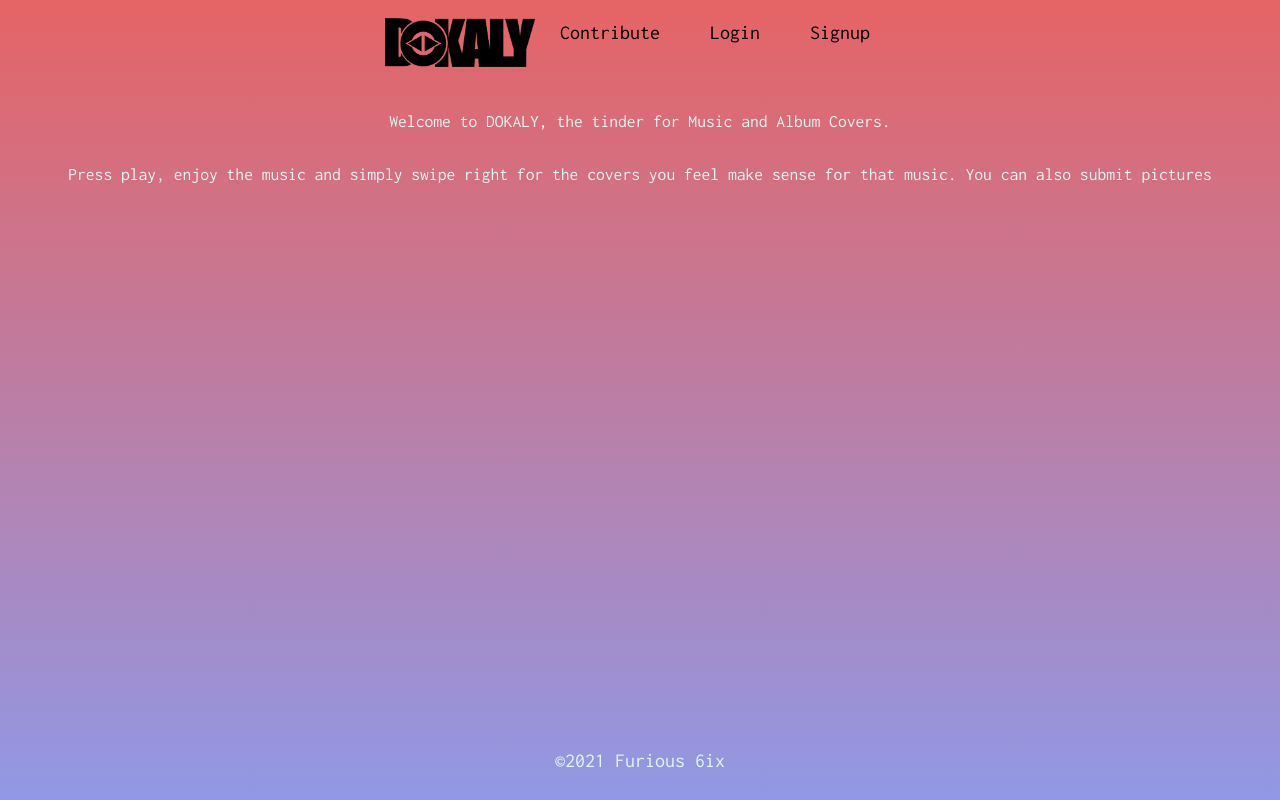
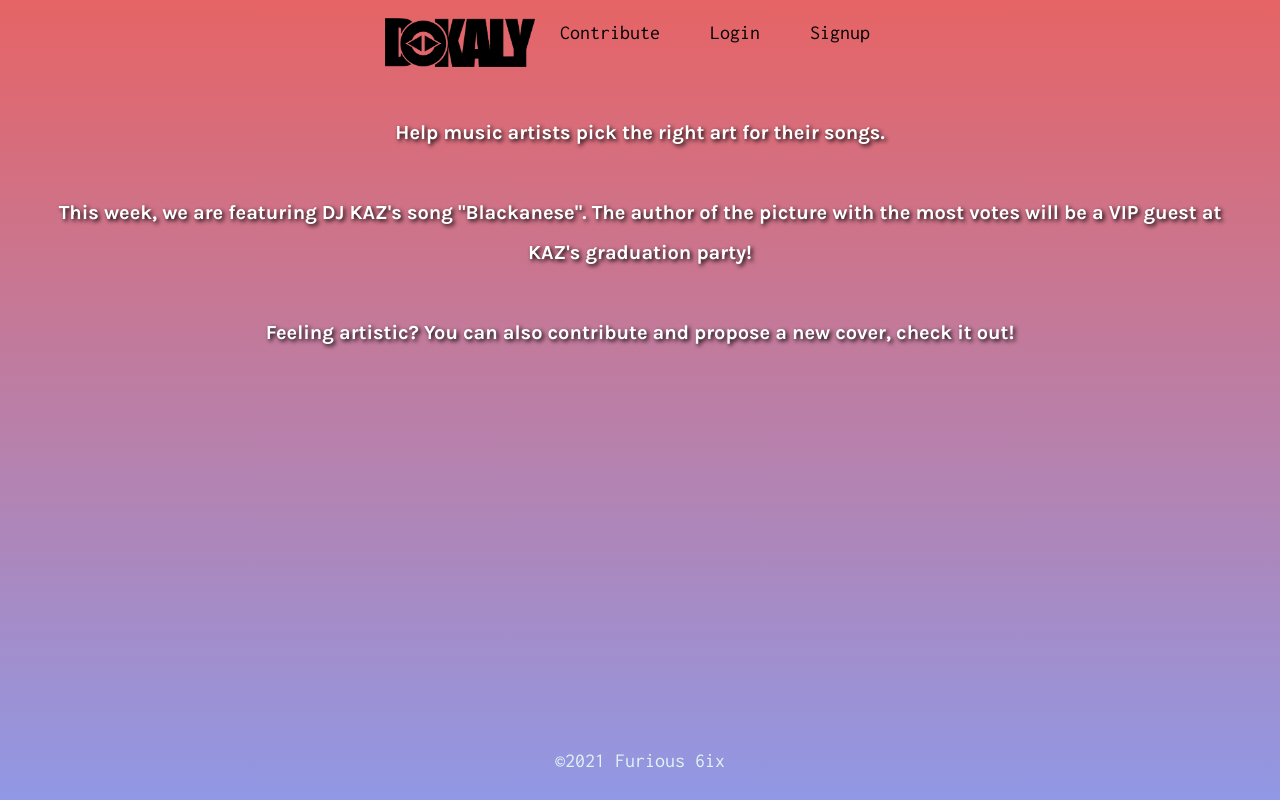
Before and after one commit to luiscabrera77/dokaly21, a React (Create React App) app in the folder client/: page / in a window 1280 px wide. Built offline with nearby package versions, Linux system fonts and the light colour scheme.

Commit message:
showing reaction count

```diff
--- a/client/src/components/Cards/index.js
+++ b/client/src/components/Cards/index.js
@@ -63,7 +63,7 @@ function Cards () {
       </div>
       <br /><br />
       <div className="centered px-3">
-        {lastDirection ? <h2 key={lastDirection} className='infoText'>You swiped {lastDirection}</h2> : <h3 className='infoText'>Press play to start listening and swipe right if you like this cover!</h3>}
+        {lastDirection ? <h2 key={lastDirection} className='infoText'>You swiped {lastDirection}</h2> : <h3 className='infoText'>Press play to start listening Blackanese by DJ Kaz, and swipe right if you like this picture as the art for the song!</h3>}
       </div>
     </div>
   )
--- a/client/src/components/FriendList/index.js
+++ b/client/src/components/FriendList/index.js
@@ -8,9 +8,9 @@ const FriendList = ({ friendCount, username, friends }) => {
 
   return (
     <div>
-      <h5>
+      <div className="centered px-3">
         {friendCount === 1 ? 'Fan of:' : 'Fan of:'}
-      </h5>
+      </div>
       <div className="buttons">
       {friends.map(friend => (
         <button className='button' key={friend._id}>
--- a/client/src/components/ThoughtForm/index.js
+++ b/client/src/components/ThoughtForm/index.js
@@ -59,7 +59,7 @@ const ThoughtForm = () => {
 
   return (
     <main className='flex-row justify-center mb-4'>
-      <div className='col-12 col-md-6'>
+      <div className='col-8 col-md-6'>
         <div className='cardwide'>
           <h4 className='card-header'>Contribute</h4>
           <div className='card-body'>
@@ -80,6 +80,10 @@ const ThoughtForm = () => {
           </div>
         </div>
       </div>
+      <div className="centered px-3">
+        <br />
+      Make sure that your link works and that you have permission to share the picture!
+      </div>
     </main>
         );
 };
--- a/client/src/components/ThoughtList/index.js
+++ b/client/src/components/ThoughtList/index.js
@@ -11,7 +11,9 @@ const ThoughtList = ({ thoughts }) => {
         {thoughts &&
           thoughts.map(thought => (
             <div key={thought._id}>
-              <div style={{ backgroundImage: 'url(' + thought.thoughtText + ')' }} className='cardhorizontal'></div>
+              <div style={{ backgroundImage: 'url(' + thought.thoughtText + ')' }} className='cardhorizontal'>
+              <h3>{thought.reactionCount} right swipes</h3>
+              </div>
             </div>
           ))}
       </div>
--- a/client/src/index.css
+++ b/client/src/index.css
@@ -70,7 +70,7 @@ h6 {
   font-family: 'Karla', sans-serif;
   font-weight: 700;
   margin: 5px 0;
-  line-height: 1.25;
+  line-height: 2;
   text-shadow: 0px 0px 60px 0px rgba(0,0,0,0.5);
 }
 
@@ -87,7 +87,7 @@ h2 {
 h3 {
   font-size: 1.25rem;
   color:#fff;
-  text-shadow: 2px 2px 60px 0px rgba(0,0,0,0.50);
+  text-shadow: 2px 2px 4px #000000;
 }
 
 h4 {
--- a/client/src/pages/Home.js
+++ b/client/src/pages/Home.js
@@ -12,7 +12,7 @@ const Home = () => {
     {loggedIn ? (
         < Cards />
     ):( <div className="col-3 mb-3">
-      <p className="centered">Welcome to DOKALY, the tinder for Music and Album Covers. <br /><br /> Press play, enjoy the music and simply swipe right for the covers you feel make sense for that music. You can also submit pictures</p>
+      <h3 className='infoText px-3'>Help music artists pick the right art for their songs. <br /><br />This week, we are featuring DJ KAZ's song "Blackanese". The author of the picture with the most votes will be a VIP guest at KAZ's graduation party!<br /><br />Feeling artistic? You can also contribute and propose a new cover, check it out!</h3>
       </div>
     )}
   </div>
```
Also changed, not shown: 1 other file (tests, documents, lock files or other folders).
